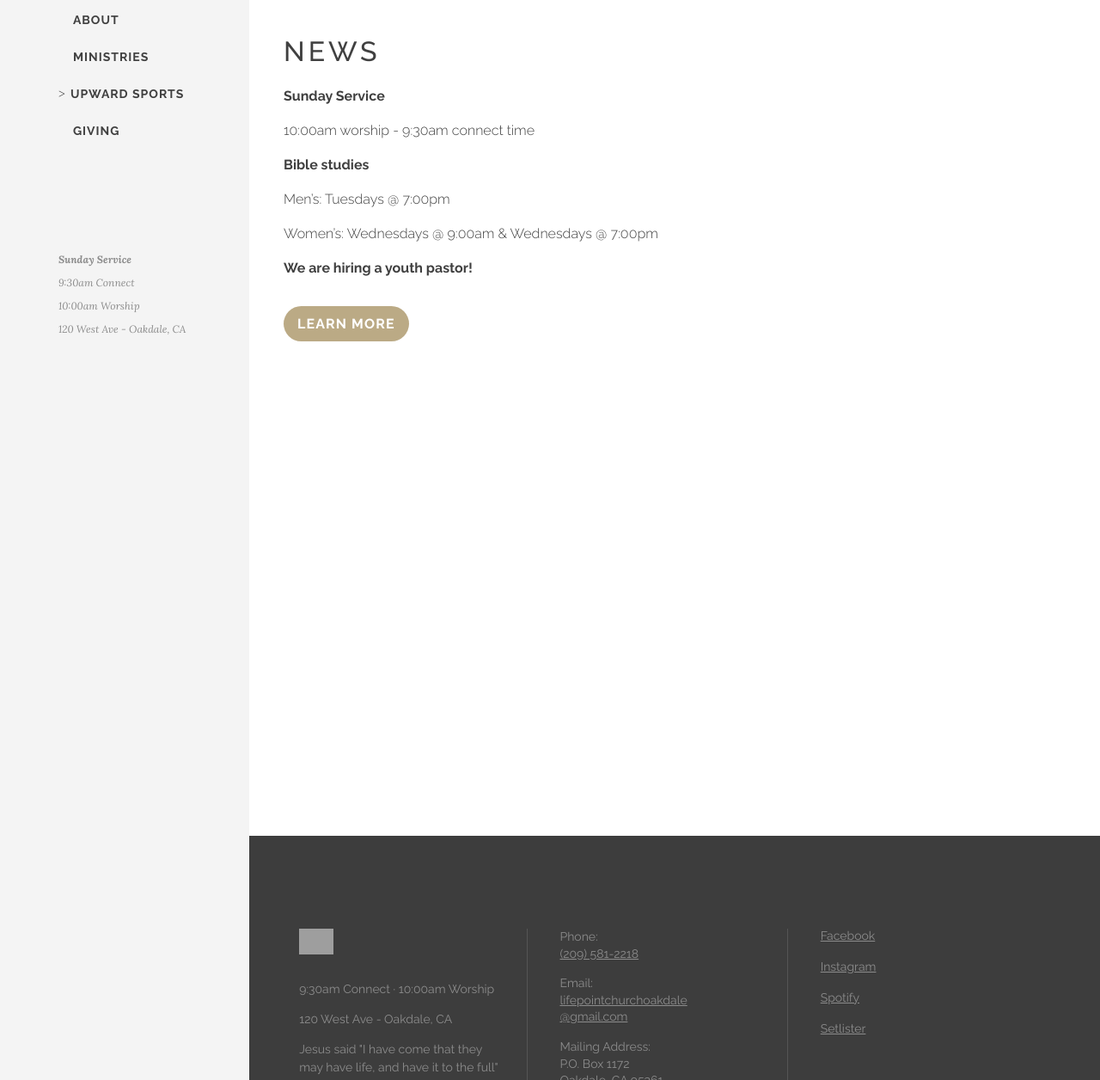
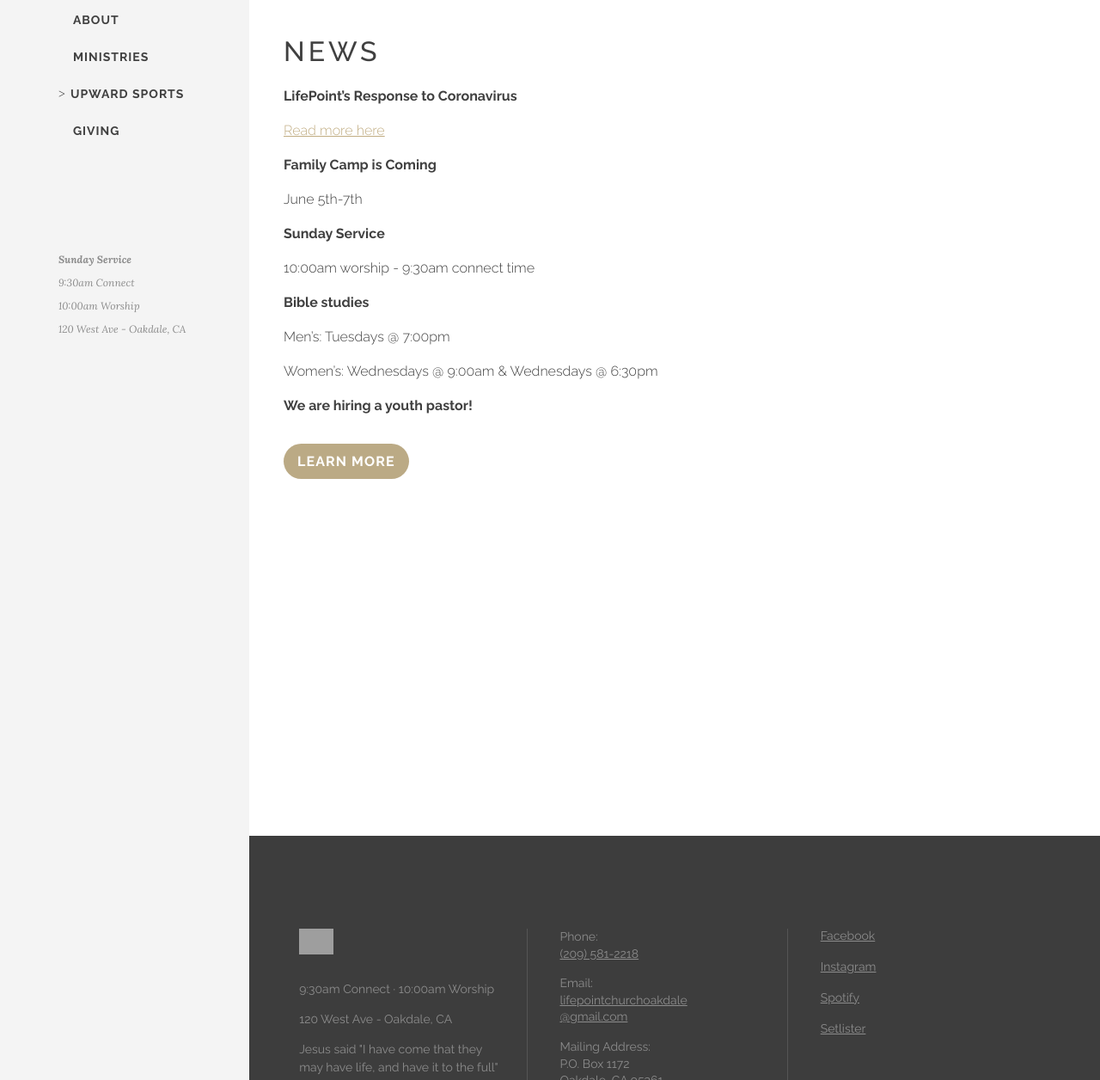
Before and after one commit to tybenz/lifepoint.github.io, a Jekyll site: the page built from index.md, in a window 1280 px wide. Shown: the part 300-1556 px from the top of the page at 86% size. Built offline with Jekyll 4.4.1, drawn with Linux system fonts in a browser that asks for light colours; some web fonts are replaced; our own code applies the rules of GitHub Pages for plain Markdown files; grey boxes are pictures that could not be loaded.

Commit message:
covid-19 response, womens bible study time change, and family camp dates

```diff
--- a/index.md
+++ b/index.md
@@ -1,11 +1,18 @@
 ---
 layout: default
 banner: We're hiring a<br> youth pastor!
-title: Home
 published: true
 ---
 
 # News
+
+**LifePoint's Response to Coronavirus**
+
+<a href="/covid-19">Read more here</a>
+
+**Family Camp is Coming**
+
+June 5th-7th
 
 **Sunday Service**
 
@@ -15,7 +22,7 @@ published: true
 
 Men's: Tuesdays @ 7:00pm
 
-Women's: Wednesdays @ 9:00am & Wednesdays @ 7:00pm
+Women's: Wednesdays @ 9:00am & Wednesdays @ 6:30pm
 
 **We are hiring a youth pastor!**
 
```
Also changed, not shown: covid-19/index.md (added, +20 -0 lines), ministries/womens-ministry/index.md (+1 -1 lines).
